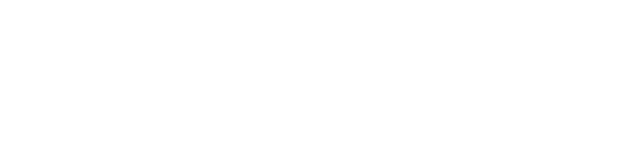
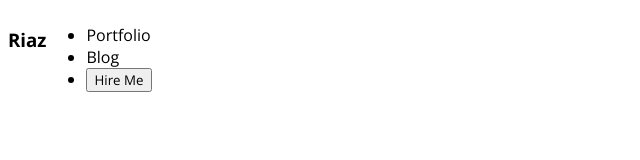
Before and after one commit to kaziMuntasirRahman/portfolio_v1, a plain HTML site: page index.html in a window 1280 px wide. Shown: the whole page, without its empty margins (0-640 px from the left). Drawn offline with nearby package versions, Linux system fonts and the light colour scheme.

Commit message:
Navbar HTML added

```diff
--- a/index.html
+++ b/index.html
@@ -4,8 +4,23 @@
   <meta charset="UTF-8">
   <meta name="viewport" content="width=device-width, initial-scale=1.0">
   <title>Kazi Muntasir Rahman</title>
+  <link rel="stylesheet" href="styles/style.css">
+  <link rel="preconnect" href="https://fonts.googleapis.com">
+<link rel="preconnect" href="https://fonts.gstatic.com" crossorigin>
+<link href="https://fonts.googleapis.com/css2?family=Open+Sans:ital,wght@0,400;0,700;0,800;1,600&display=swap" rel="stylesheet"><link rel="preconnect" href="https://fonts.googleapis.com">
+<link rel="preconnect" href="https://fonts.gstatic.com" crossorigin>
+<link href="https://fonts.googleapis.com/css2?family=Open+Sans:ital,wght@0,400;0,700;0,800;1,600&display=swap" rel="stylesheet">
 </head>
 <body>
-
+  <header>
+    <nav>
+      <h3>Riaz</h3>
+      <ul>
+        <li>Portfolio</li>
+        <li>Blog</li>
+        <li><input type="button" value="Hire Me"></li>
+      </ul>
+    </nav>
+  </header>
 </body>
 </html>
--- /dev/null
+++ b/styles/style.css
@@ -0,0 +1,7 @@
+*{
+  font-family: 'Open Sans', sans-serif;
+}
+
+nav{
+  display: flex;
+}
```
